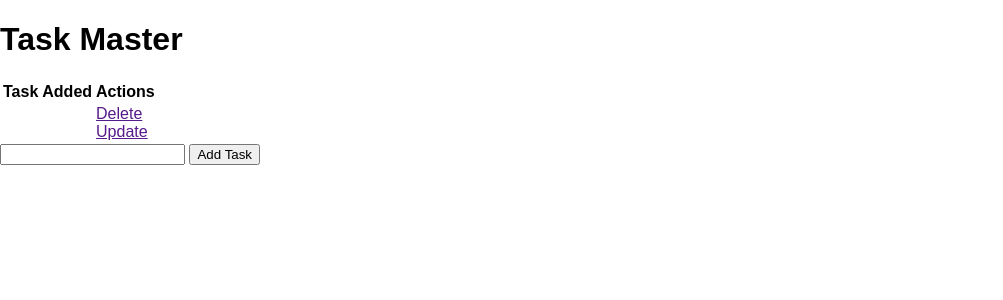
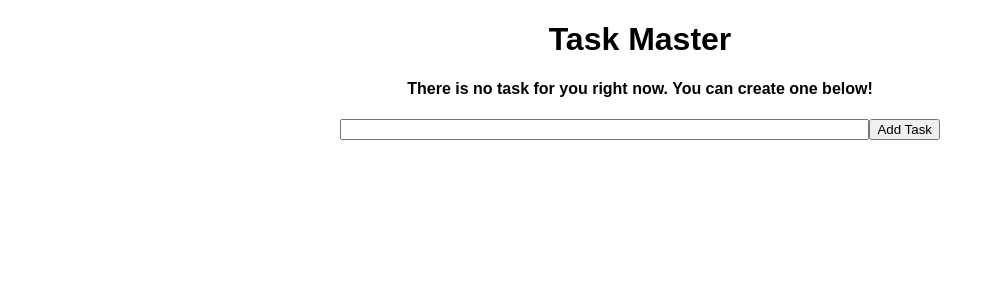
Before and after one commit to JayZhouzzj/simple-flask-app, a Flask app: page / in a window 1280 px wide. Shown: the top 300 px of the page, without its empty margins (0-1003 px from the left). Run offline with Flask 2, Linux system fonts and the light colour scheme; data that the repository does not hold is empty.

Commit message:
Functional

```diff
--- a/app.py
+++ b/app.py
@@ -1,4 +1,4 @@
-from flask import Flask, render_template
+from flask import Flask, render_template, request, redirect
 from flask_sqlalchemy import SQLAlchemy
 from datetime import datetime
 
@@ -18,7 +18,50 @@ class Todo(db.Model):
 
 @app.route('/', methods=['POST', 'GET'])
 def index():
-    return render_template('index.html')
+    if request.method == 'POST':
+        task_content = request.form['content']
+        new_task = Todo(content=task_content)
+
+        try:
+            db.session.add(new_task)
+            db.session.commit()
+            return redirect('/')
+        except (Exception,):
+            return 'There was an issue adding your task.'
+
+    else:
+        tasks = Todo.query.order_by(Todo.date_created).all()
+        return render_template('index.html', tasks=tasks)
+
+
+@app.route('/delete/<int:id>')
+def delete(id):
+    task_to_delete = Todo.query.get_or_404(id)
+
+    try:
+        db.session.delete(task_to_delete)
+        db.session.commit()
+        return redirect('/')
+    except (Exception,):
+        return 'There was a problem deleting your task item'
+
+
+@app.route('/update/<int:id>', methods=['GET', 'POST'])
+def update(id):
+    task = Todo.query.get_or_404(id)
+    print(task)
+
+    if request.method == 'POST':
+        task.content = request.form['content']
+
+        try:
+            db.session.commit()
+            return redirect('/')
+        except (Exception,):
+            return 'There was a problem updating your task item'
+
+    else:
+        return render_template('update.html', task=task)
 
 
 if __name__ == "__main__":
--- a/static/css/main.css
+++ b/static/css/main.css
@@ -1,4 +1,42 @@
-body {
+body, html {
     margin: 0;
     font-family: sans-serif;
 }
+
+.content {
+    margin: 0 auto;
+    width: 600px;
+}
+
+h1, h4 {
+    text-align: center;
+}
+
+table, td, th {
+    border: 1px solid #aaa;
+}
+
+table {
+    border-collapse: collapse;
+    width: 100%;
+}
+
+th {
+    height: 30px;
+}
+
+td {
+    text-align: center;
+    padding: 5px;
+}
+
+.form {
+    margin-top: 20px;
+    display: flex;
+    width: 100%;
+    display: flex;
+}
+
+#content {
+    flex: 1;
+}
--- a/templates/index.html
+++ b/templates/index.html
@@ -7,25 +7,29 @@
 {% block body %}
 <div class="content">
     <h1>Task Master</h1>
-
+    {% if tasks|length < 1 %}
+    <h4>There is no task for you right now. You can create one below!</h4>
+    {% else %}
     <table>
         <tr>
             <th>Task</th>
             <th>Added</th>
             <th>Actions</th>
         </tr>
-        <tr>
-            <td></td>
-            <td></td>
-            <td>
-                <a href="">Delete</a>
-                <br>
-                <a href="">Update</a>
-            </td>
-        </tr>
+        {% for task in tasks %}
+            <tr>
+                <td>{{ task.content }}</td>
+                <td>{{ task.date_created.strftime("%Y-%m-%d %H:%M:%S") }}</td>
+                <td>
+                    <a href="/delete/{{ task.id }}">Delete</a>
+                    <br>
+                    <a href="/update/{{ task.id }}">Update</a>
+                </td>
+            </tr>
+        {% endfor %}
     </table>
-
-    <form action="/" method="POST">
+    {% endif %}
+    <form class="form" action="/" method="POST">
         <input type="text" name="content" id="content">
         <input type="submit" value="Add Task">
     </form>
```
Also changed, not shown: templates/update.html (added, +16 -0 lines), 1 other file.
